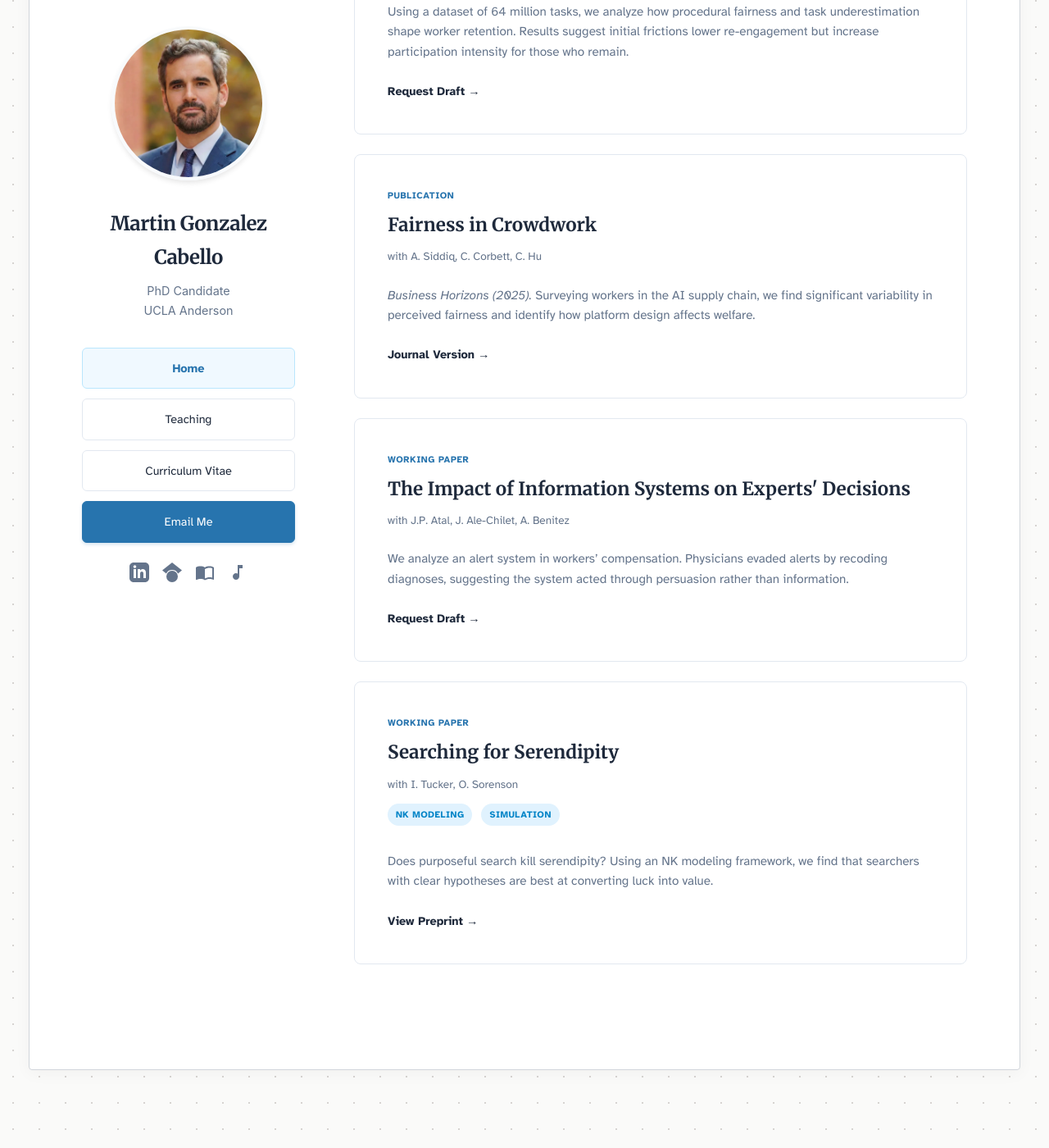
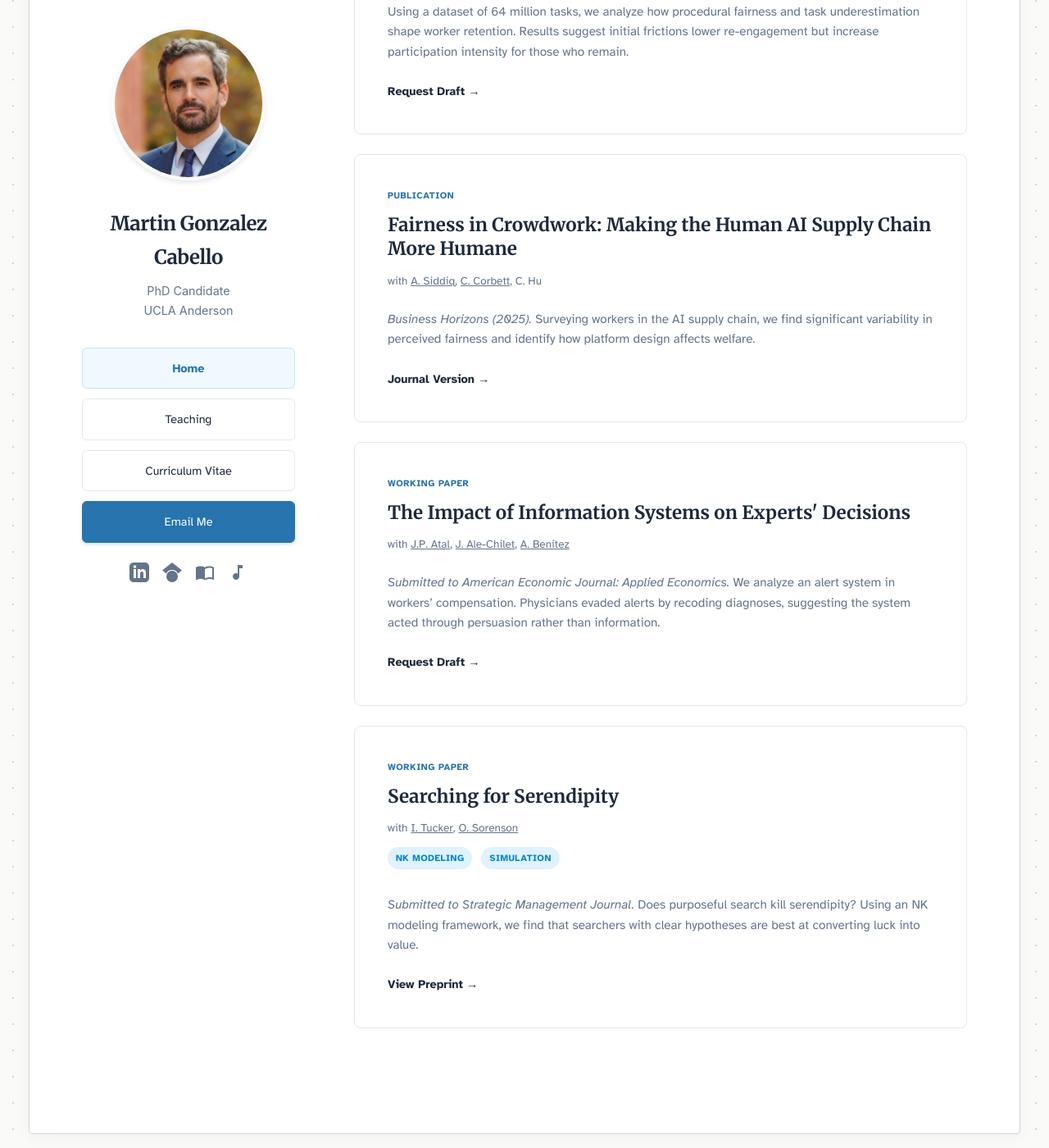
Before and after one commit to martins73/research-site, a Jekyll site: the page built from index.html, in a window 1280 px wide and 1400 px high, scrolled down 1071 px. Shown: the whole window at 82% size. Built offline with Jekyll 4.4.1, drawn with Linux system fonts in a browser that asks for light colours; grey boxes are pictures that could not be loaded.

Commit message:
Revise publication details and author links
Updated publication titles and author credits with links.

```diff
--- a/index.html
+++ b/index.html
@@ -48,8 +46,14 @@ active_page: home
 
         <div class="paper-card">
             <span class="paper-tag">Publication</span>
-            <h3 class="card-title">Fairness in Crowdwork</h3>
-            <div style="font-size: 0.85rem; color: #64748b; margin-bottom: 0.5rem;">with A. Siddiq, C. Corbett, C. Hu</div>
+            <h3 class="card-title">Fairness in Crowdwork: Making the Human AI Supply Chain More Humane</h3>
+
+            <div style="font-size: 0.85rem; color: #64748b; margin-bottom: 0.5rem;">
+                with
+                <a href="https://www.auyonsiddiq.com/" target="_blank" style="color: inherit; text-decoration: underline;">A. Siddiq</a>,
+                <a href="https://www.anderson.ucla.edu/faculty-and-research/decisions-operations-and-technology-management/faculty/corbett" target="_blank" style="color: inherit; text-decoration: underline;">C. Corbett</a>,
+                C. Hu
+            </div>
 
             <p class="card-abstract">
                 <em>Business Horizons (2025).</em> Surveying workers in the AI supply chain, we find significant variability in perceived fairness and identify how platform design affects welfare.
@@ -61,10 +65,16 @@ active_page: home
         <div class="paper-card">
             <span class="paper-tag">Working Paper</span>
             <h3 class="card-title">The Impact of Information Systems on Experts' Decisions</h3>
-            <div style="font-size: 0.85rem; color: #64748b; margin-bottom: 0.5rem;">with J.P. Atal, J. Ale-Chilet, A. Benitez</div>
+
+            <div style="font-size: 0.85rem; color: #64748b; margin-bottom: 0.5rem;">
+                with
+                <a href="https://sites.google.com/site/juanpabloatal/" target="_blank" style="color: inherit; text-decoration: underline;">J.P. Atal</a>,
+                <a href="https://sites.google.com/site/jorgealechilet/" target="_blank" style="color: inherit; text-decoration: underline;">J. Ale-Chilet</a>,
+                <a href="https://alejandrabenitezu.com/" target="_blank" style="color: inherit; text-decoration: underline;">A. Benitez</a>
+            </div>
 
             <p class="card-abstract">
-                We analyze an alert system in workers’ compensation. Physicians evaded alerts by recoding diagnoses, suggesting the system acted through persuasion rather than information.
+                <em>Submitted to American Economic Journal: Applied Economics.</em> We analyze an alert system in workers’ compensation. Physicians evaded alerts by recoding diagnoses, suggesting the system acted through persuasion rather than information.
             </p>
 
             <a href="mailto:martin@gonzalezcabello.com?subject=Requesting Draft: Impact of Information Systems" class="card-link">Request Draft</a>
@@ -73,7 +83,12 @@ active_page: home
         <div class="paper-card">
             <span class="paper-tag">Working Paper</span>
             <h3 class="card-title">Searching for Serendipity</h3>
-            <div style="font-size: 0.85rem; color: #64748b; margin-bottom: 0.5rem;">with I. Tucker, O. Sorenson</div>
+
+            <div style="font-size: 0.85rem; color: #64748b; margin-bottom: 0.5rem;">
+                with
+                <a href="https://www.anderson.ucla.edu/degrees/phd-program/areas-of-study/strategy/meet-the-students/isaac-tucker" target="_blank" style="color: inherit; text-decoration: underline;">I. Tucker</a>,
+                <a href="https://www.olavsorenson.net/?page_id=2" target="_blank" style="color: inherit; text-decoration: underline;">O. Sorenson</a>
+            </div>
 
             <div class="badge-container" style="margin-bottom: 0.75rem;">
                 <span class="tech-badge">NK Modeling</span>
@@ -81,7 +96,7 @@ active_page: home
             </div>
 
             <p class="card-abstract">
-                Does purposeful search kill serendipity? Using an NK modeling framework, we find that searchers with clear hypotheses are best at converting luck into value.
+                <em>Submitted to Strategic Management Journal.</em> Does purposeful search kill serendipity? Using an NK modeling framework, we find that searchers with clear hypotheses are best at converting luck into value.
             </p>
 
             <a href="https://osf.io/preprints/socarxiv/ve8mx" class="card-link" target="_blank">View Preprint</a>
```
Also changed, not shown: other parts of index.html (+0 -2 lines).
